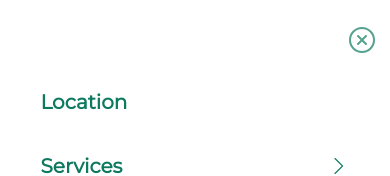
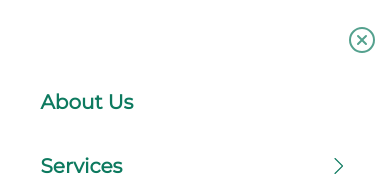
Before and after one commit to Elochukwu3/jb-task-searvice, a Next.js app: page / in a window 390 px wide. Both pictures are taken after a click on the element 59 px from the left and 45 px from the top of the page. Shown: the top 176 px of the page. Built offline with nearby package versions, Linux system fonts and the light colour scheme; a web font is replaced by a local one.

Commit message:
update: style and text in navbar

```diff
--- a/components/Menu/Mobile.tsx
+++ b/components/Menu/Mobile.tsx
@@ -7,6 +7,7 @@ import { MenuItem } from "./MenuStyle";
 import { ButtonWrapper } from "@components/Button/ButtonStyle";
 import List from "./List";
 import { XCircle, CaretLeft, CaretRight } from "@phosphor-icons/react";
+import {MENU_URL} from "@db/constants/link_list"
 
 const Mobile = ({ handler }: { handler: (item: Boolean) => void }) => {
   const { isDropdownOpen, handleDropDown } = useDropDown();
@@ -41,7 +42,7 @@ const Mobile = ({ handler }: { handler: (item: Boolean) => void }) => {
         <AnimatePresence mode="wait">
           {!isDropdownOpen ? (
             <MobileStyle>
-              <MenuItem>location</MenuItem>
+              <MenuItem $as={"a"} href={MENU_URL.about}>About Us</MenuItem>
               <MenuItem onClick={handleDropDown}>
                 <span>services</span>
                 <CaretRight
```
